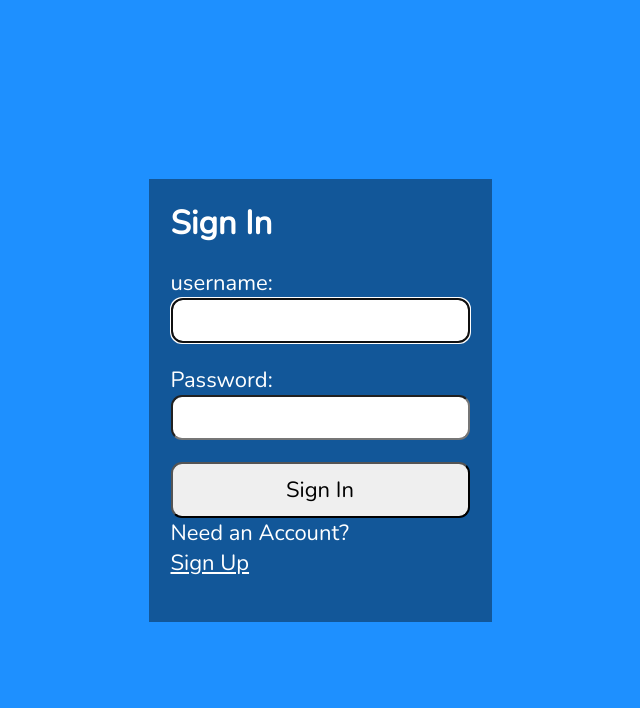
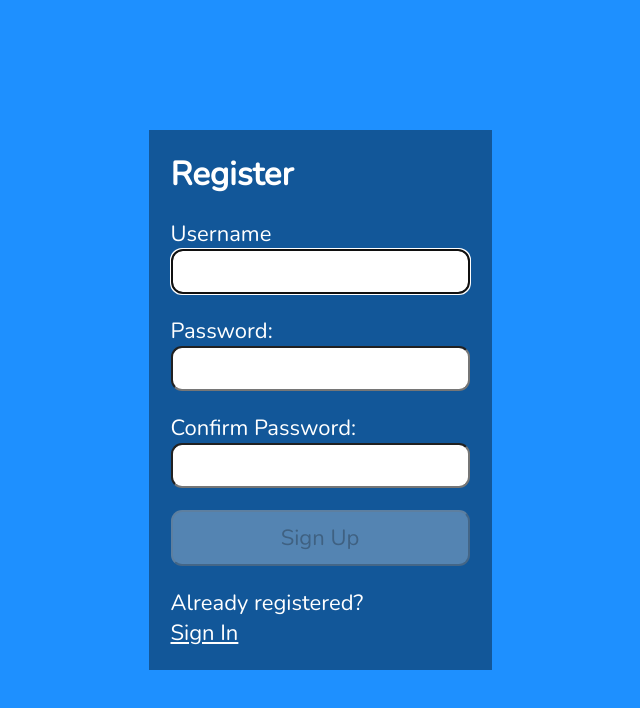
Before and after one commit to aniyagnik/react-login-frontend, a React (Create React App) app: page /signup in a window 1280 px wide. Shown: the top 708 px of the page, without its empty margins (320-960 px from the left). Built offline with nearby package versions, Linux system fonts and the light colour scheme.

Commit message:
router added

```diff
--- a/package.json
+++ b/package.json
@@ -3,6 +3,9 @@
   "version": "0.1.0",
   "private": true,
   "dependencies": {
+    "@fortawesome/fontawesome-svg-core": "^6.2.0",
+    "@fortawesome/free-solid-svg-icons": "^6.2.0",
+    "@fortawesome/react-fontawesome": "^0.2.0",
     "axios": "^0.27.2",
     "react": "^18.2.0",
     "react-dom": "^18.2.0",
--- a/src/App.js
+++ b/src/App.js
@@ -1,13 +1,17 @@
 import React from "react";
+import { Route, Routes } from "react-router-dom";
+import Register from "./Pages/Register";
+import Login from "./Pages/Login";
 
-import Login from "./Login";
-
-function App () {
-    return (
+function App() {
+  return (
     <main className="App">
-      <Login/>
+      <Routes>
+        <Route path="/" element={<Login />} />
+        <Route path="/signup" element={<Register />} />
+      </Routes>
     </main>
-      )
+  );
 }
 
 export default App;
--- a/src/Login.js
+++ b/src/Pages/Login.js
@@ -1,31 +1,32 @@
 import React, { useRef, useState, useEffect, useContext } from "react";
-import AuthContext from "./context/AuthProvider";
+import AuthContext from "../context/AuthProvider";
+import { Link } from "react-router-dom";
 
-import axios from "./api/axios";
+import axios from "../api/axios";
 const LOGIN_URL = "/auth";
 
 const Login = () => {
   const { setAuth } = useContext(AuthContext);
-  const userRef = useRef();
+  const usernameRef = useRef();
   const errRef = useRef();
 
-  const [user, setUser] = useState("");
+  const [username, setUsername] = useState("");
   const [password, setPassword] = useState("");
   const [errMsg, setErrMsg] = useState("");
   const [success, setSuccess] = useState(false);
 
   useEffect(() => {
-    userRef.current.focus();
+    usernameRef.current.focus();
   }, []);
 
   useEffect(() => {
     setErrMsg("");
-  }, [user, password]);
+  }, [username, password]);
 
   const handleSubmit = async (e) => {
     e.preventDefault();
     try {
-      const res = await axios.post(LOGIN_URL, JSON.stringify(user, password), {
+      const res = await axios.post(LOGIN_URL, JSON.stringify(username, password), {
         header: { "Content-Type": "application/json" },
         withCredentials: true,
       });
@@ -34,8 +35,8 @@ const Login = () => {
       console.log(JSON.stringify(res));
       const accessToken = res.data.accessToken;
 
-      setAuth({ user, password, accessToken });
-      setUser("");
+      setAuth({ username, password, accessToken });
+      setUsername("");
       setPassword("");
       setSuccess(true);
     } catch (err) {
@@ -68,9 +69,9 @@ const Login = () => {
             <input
               type="text"
               id="username"
-              value={user}
-              ref={userRef}
-              onChange={(e) => setUser(e.target.value)}
+              value={username}
+              ref={usernameRef}
+              onChange={(e) => setUsername(e.target.value)}
               required
             />
             <label htmlFor="password">Password:</label>
@@ -85,7 +86,7 @@ const Login = () => {
             <p>
               Need an Account? <br />
               <span className="line">
-                <a href="#">Sign Up</a>
+              <Link to="/signup">Sign Up</Link>
               </span>
             </p>
           </form>
--- /dev/null
+++ b/src/Pages/Register.js
@@ -0,0 +1,246 @@
+import React, { useRef, useState, useEffect } from "react";
+import {
+  faCheck,
+  faTimes,
+  faInfoCircle,
+} from "@fortawesome/free-solid-svg-icons";
+import { FontAwesomeIcon } from "@fortawesome/react-fontawesome";
+import { Link } from "react-router-dom";
+
+import axios from "../api/axios";
+
+const USER_REGEX = /^[A-z][A-z0-9-_]{3,23}$/;
+const PASSWORD_REGEX =
+  /^(?=.*[a-z])(?=.*[A-Z])(?=.*[0-9])(?=.*[!@#$%]).{8,24}$/;
+
+const REGISTER_URL = "/register";
+
+const Register = () => {
+  const usernameRef = useRef();
+  const errRef = useRef();
+
+  const [username, setUsername] = useState("");
+  const [validName, setValidName] = useState(false);
+  const [usernameFocus, setUsernameFocus] = useState(false);
+
+  const [password, setPassword] = useState("");
+  const [validPassword, setValidPassword] = useState(false);
+  const [passwordFocus, setPasswordFocus] = useState(false);
+
+  const [matchPassword, setMatchPassword] = useState("");
+  const [validMatch, setValidMatch] = useState(false);
+  const [matchFocus, setMatchFocus] = useState(false);
+
+  const [errMsg, setErrMsg] = useState("");
+  const [success, setSuccess] = useState(false);
+
+  useEffect(() => {
+    usernameRef.current.focus();
+  }, []);
+
+  useEffect(() => {
+    setValidName(USER_REGEX.test(username));
+  }, [username]);
+
+  useEffect(() => {
+    setValidPassword(PASSWORD_REGEX.test(password));
+    setValidMatch(password === matchPassword);
+  }, [password, matchPassword]);
+
+  useEffect(() => {
+    setErrMsg("");
+  }, [username, password, matchPassword]);
+
+  const handleSubmit = async (e) => {
+    e.preventDefault();
+    const v1 = USER_REGEX.test(username);
+    const v2 = PASSWORD_REGEX.test(password);
+    if (!v1 || !v2) {
+      setErrMsg("Invalid Entry");
+      return;
+    }
+    try {
+      const response = await axios.post(
+        REGISTER_URL,
+        JSON.stringify({ username, password }),
+        {
+          headers: { "Content-Type": "application/json" },
+          withCredentials: true,
+          crossDomain:true,
+        }
+      );
+      console.log(response.data);
+      console.log(response.accessToken);
+      console.log(JSON.stringify(response));
+      setSuccess(true);
+      //clear state and controlled inputs
+      //need value attrib on inputs for this
+      setUsername("");
+      setPassword("");
+      setMatchPassword("");
+    } catch (err) {
+      if (!err.response)
+        setErrMsg("No Server Response");
+      else if (err.response.status === 409)
+        setErrMsg("Username Taken");
+      else
+        setErrMsg("Registration Failed");
+      errRef.current.focus();
+    }
+  };
+  return (
+    <div>
+      {success ? (
+        <section>
+          <h1>Success!</h1>
+          <p>
+            <a href="#">Sign In</a>
+          </p>
+        </section>
+      ) : (
+        <section>
+          <p
+            ref={errRef}
+            className={errMsg ? "errmsg" : "offscreen"}
+            aria-live="assertive"
+          >
+            {errMsg}
+          </p>
+          <h1>Register</h1>
+          <form onSubmit={handleSubmit}>
+            <label htmlFor="username">
+              Username
+              <FontAwesomeIcon
+                icon={faCheck}
+                className={validName ? "valid" : "hide"}
+              />
+              <FontAwesomeIcon
+                icon={faTimes}
+                className={validName || !username ? "hide" : "invalid"}
+              />
+            </label>
+            <input
+              type="text"
+              id="username"
+              ref={usernameRef}
+              autoComplete="off"
+              onChange={(e) => setUsername(e.target.value)}
+              value={username}
+              required
+              aria-invalid={validName ? "false" : "true"}
+              aria-describedby="uidnote"
+              onFocus={() => setUsernameFocus(true)}
+              onBlur={() => setUsernameFocus(false)}
+            />
+            <p
+              id="uidnote"
+              className={
+                usernameFocus && username && !validName ? "instructions" : "offscreen"
+              }
+            >
+              <FontAwesomeIcon icon={faInfoCircle} />
+              4 to 24 characters.
+              <br />
+              Must begin with a letter.
+              <br />
+              Letters, numbers, underscores, hyphens allowed.
+            </p>
+
+            {/* password input box */}
+            <label htmlFor="password">
+              Password:
+              <FontAwesomeIcon
+                icon={faCheck}
+                className={validPassword ? "valid" : "hide"}
+              />
+              <FontAwesomeIcon
+                icon={faTimes}
+                className={validPassword || !password ? "hide" : "invalid"}
+              />
+            </label>
+            <input
+              type="password"
+              id="password"
+              onChange={(e) => setPassword(e.target.value)}
+              value={password}
+              required
+              aria-invalid={validPassword ? "false" : "true"}
+              aria-describedby="passwordnote"
+              onFocus={() => setPasswordFocus(true)}
+              onBlur={() => setPasswordFocus(false)}
+            />
+            <p
+              id="passwordnote"
+              className={
+                passwordFocus && !validPassword ? "instructions" : "offscreen"
+              }
+            >
+              <FontAwesomeIcon icon={faInfoCircle} />
+              8 to 24 characters.
+              <br />
+              Must include uppercase and lowercase letters, a number and a
+              special character.
+              <br />
+              Allowed special characters:{" "}
+              <span aria-label="exclamation mark">!</span>{" "}
+              <span aria-label="at symbol">@</span>{" "}
+              <span aria-label="hashtag">#</span>{" "}
+              <span aria-label="dollar sign">$</span>{" "}
+              <span aria-label="percent">%</span>
+            </p>
+
+            {/* Confirm Password input box*/}
+            <label htmlFor="confirm_password">
+              Confirm Password:
+              <FontAwesomeIcon
+                icon={faCheck}
+                className={validMatch && matchPassword ? "valid" : "hide"}
+              />
+              <FontAwesomeIcon
+                icon={faTimes}
+                className={validMatch || !matchPassword ? "hide" : "invalid"}
+              />
+            </label>
+            <input
+              type="password"
+              id="confirm_password"
+              onChange={(e) => setMatchPassword(e.target.value)}
+              value={matchPassword}
+              required
+              aria-invalid={validMatch ? "false" : "true"}
+              aria-describedby="confirmnote"
+              onFocus={() => setMatchFocus(true)}
+              onBlur={() => setMatchFocus(false)}
+            />
+            <p
+              id="confirmnote"
+              className={
+                matchFocus && !validMatch ? "instructions" : "offscreen"
+              }
+            >
+              <FontAwesomeIcon icon={faInfoCircle} />
+              Must match the first password input field.
+            </p>
+            <button
+              disabled={
+                !validName || !validPassword || !validMatch ? true : false
+              }
+            >
+              Sign Up
+            </button>
+          </form>
+          <p>
+            Already registered?
+            <br />
+            <span className="line">
+              {/*put router link here*/}
+                <Link to="/">Sign In</Link>
+            </span>
+          </p>
+        </section>
+      )}
+    </div>
+  );
+};
+
+export default Register;
--- a/src/index.js
+++ b/src/index.js
@@ -1,15 +1,18 @@
 import React from "react";
 import ReactDOM from "react-dom/client";
+import { BrowserRouter } from "react-router-dom";
 
 import App from "./App";
-import {AuthProvider} from "./context/AuthProvider";
+import { AuthProvider } from "./context/AuthProvider";
 import "./index.css";
 
-const root = ReactDOM.createRoot(document.getElementById('root'));
+const root = ReactDOM.createRoot(document.getElementById("root"));
 root.render(
   <React.StrictMode>
-    <AuthProvider>
-      <App />
-    </AuthProvider>
+    <BrowserRouter>
+      <AuthProvider>
+        <App />
+      </AuthProvider>
+    </BrowserRouter>
   </React.StrictMode>
 );
```
Also changed, not shown: 1 other file (tests, documents, lock files or other folders).
